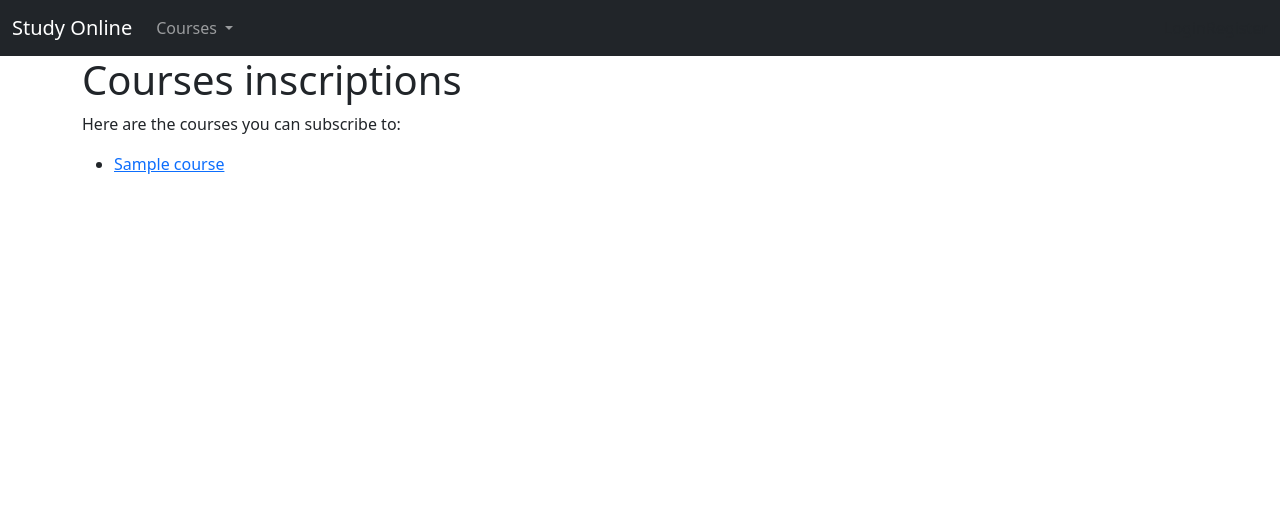
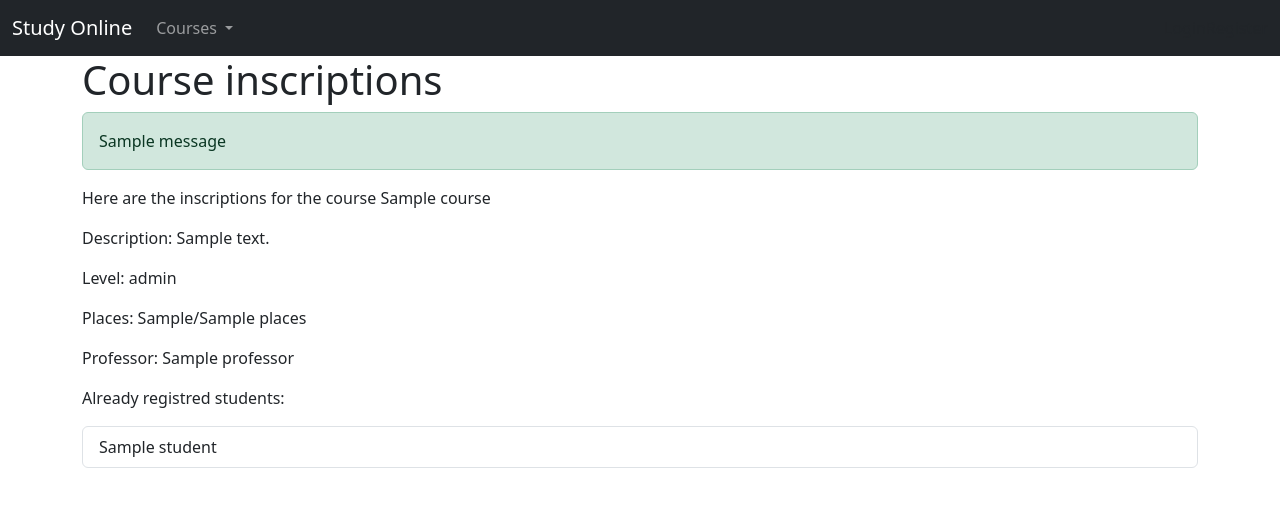
Before and after one commit to mathisdlg/StudyOnline, a Django app: template playground/templates/courses_inscriptions.html in a window 1280 px wide. Shown: the top 507 px of the page. Run offline with Django 4.2, Linux system fonts and the light colour scheme; the template is opened without the code that fills it: most values are stand-ins (such as "Sample title", 1, 10 or a date in 2020); one stand-in notice (Sample message) is shown; parts of the project's set-up code (start-up, migrations or seed data) failed here and were passed over; some libraries are stand-ins or nearby versions.

Commit message:
Modify the layout and the info to register at a course

```diff
--- a/playground/templates/courses_inscriptions.html
+++ b/playground/templates/courses_inscriptions.html
@@ -2,16 +2,49 @@
 
 {% block content %}
     <div class="container">
-        <h1>Courses inscriptions</h1>
-        <p>Here are the courses you can subscribe to:</p>
-        <ul>
-            {% for course in courses %}
-                <li>
-                    <a href="{% url 'courses_inscriptions' course.id %}">
-                        {{ course.name }}
-                    </a>
+        <h1>Course inscriptions</h1>
+
+        {% if messages %}
+            {% for message in messages %}
+                {% if message.tags == 'error' %}
+                    <div class="alert alert-danger" role="alert">
+                        {{ message }}
+                    </div>
+                {% elif message.tags == 'success' %}
+                    <div class="alert alert-success" role="alert">
+                        {{ message }}
+                    </div>
+                {% else %}
+                    <div class="alert alert-info" role="alert">
+                        {{ message }}
+                    </div>
+                {% endif %}
+            {% endfor %}
+        {% endif %}
+
+        <p>Here are the inscriptions for the course {{ course.name }}</p>
+        <p>Description: {{ course.description }}</p>
+        <p>Level: {{ course.level}}</p>
+        <p>Places: {{ course.remaining_places }}/{{ course.places }}</p>
+        <p>Professor: {{ course.professor }}</p>
+        <p>Already registred students:</p>
+        <ul class="list-group">
+            {% for student in course.students %}
+                <li class="list-group-item">
+                    {{ student }}
                 </li>
             {% endfor %}
+            {% if course.remaining_places > 0 %}
+                <li class="list-group-item">
+                    <div class="form-group">
+                        <form method="POST" action="{% url 'courses_inscriptions' course.name %}">
+                            {% csrf_token %}
+                            <input type="hidden" name="register" value=1>
+                            <button type="submit" class="btn btn-primary">Register</button>
+                        </form>
+                    </div>
+                </li>
+            {% endif %}
         </ul>
     </div>
 {% endblock %}
```
